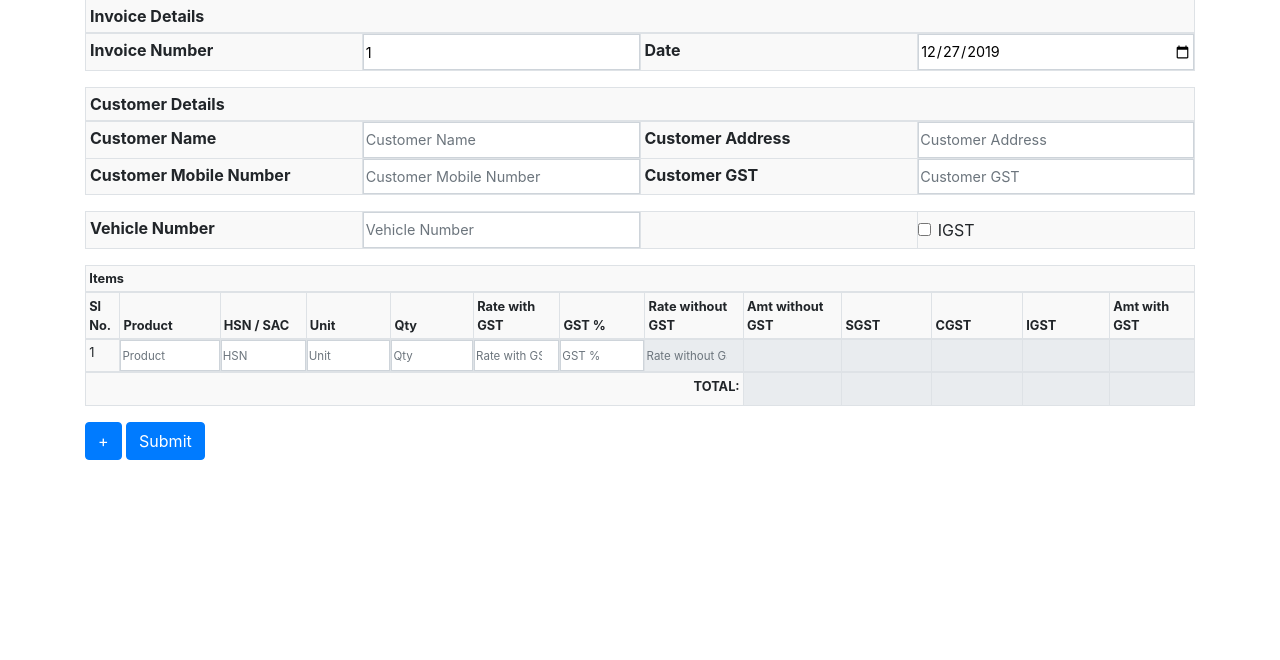
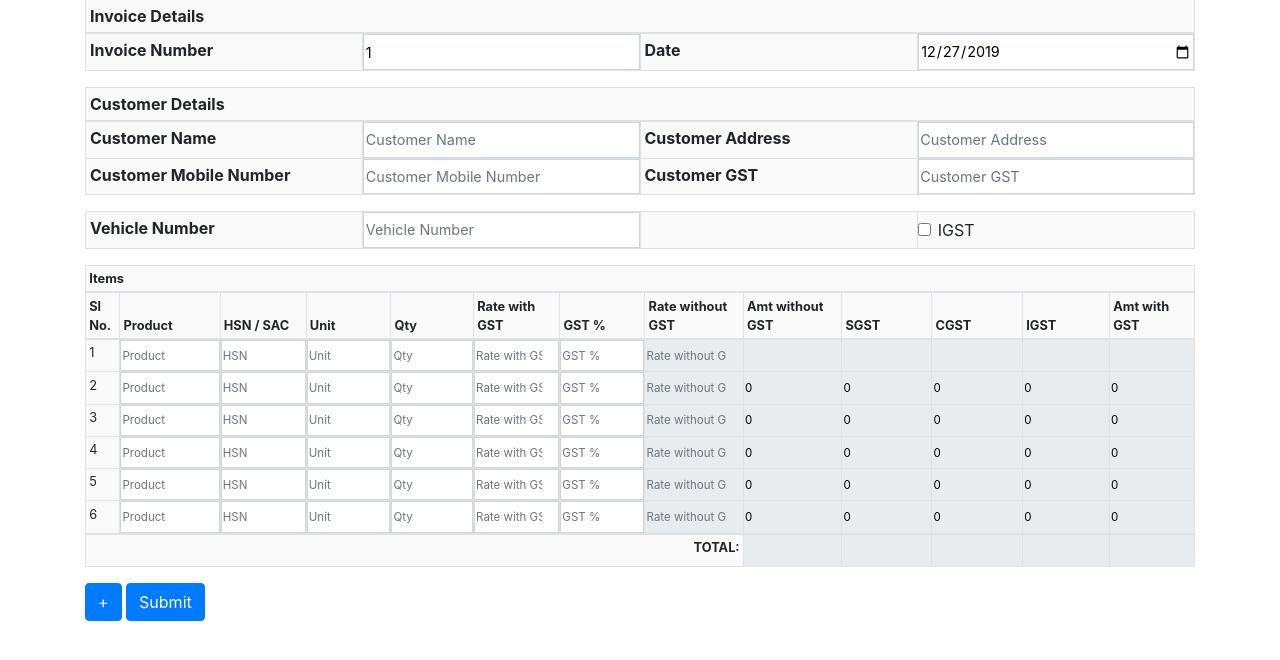
Before and after one commit to ghoshbishakh/billgst, a Django app: page / in a window 1280 px wide. Shown: the part 103-763 px from the top of the page. Run offline with Django 3.2, Linux system fonts and the light colour scheme; data that the repository does not hold is empty; some libraries are stand-ins or nearby versions.

Commit message:
Show 6 invoice rows and display invoice form with JS

```diff
--- a/gstbillingapp/static/gstbillingapp/js/main.js
+++ b/gstbillingapp/static/gstbillingapp/js/main.js
@@ -18,6 +18,10 @@ function setup_invoice_rows() {
        event.preventDefault();
        add_invoice_item_row();
     });
+
+    for (var i = 0; i <= 4; i++) {
+        add_invoice_item_row();
+    }
 }
 
 // UPDATING INVOICE TOTALS ================================================
@@ -301,4 +305,7 @@ $(document).ready(function() {
             });
     });
 
+    // Show the invoice form
+    $("#invoice-form")[0].hidden = false;
+
 });
--- a/gstbillingapp/templates/gstbillingapp/index.html
+++ b/gstbillingapp/templates/gstbillingapp/index.html
@@ -8,7 +8,7 @@
 
 		<h2>Create Invoice</h2>
 
-		<form method="POST" id="invoice-form">
+		<form method="POST" id="invoice-form" hidden="true">
 
 			<table class="table table-bordered">
 				<thead>
```
